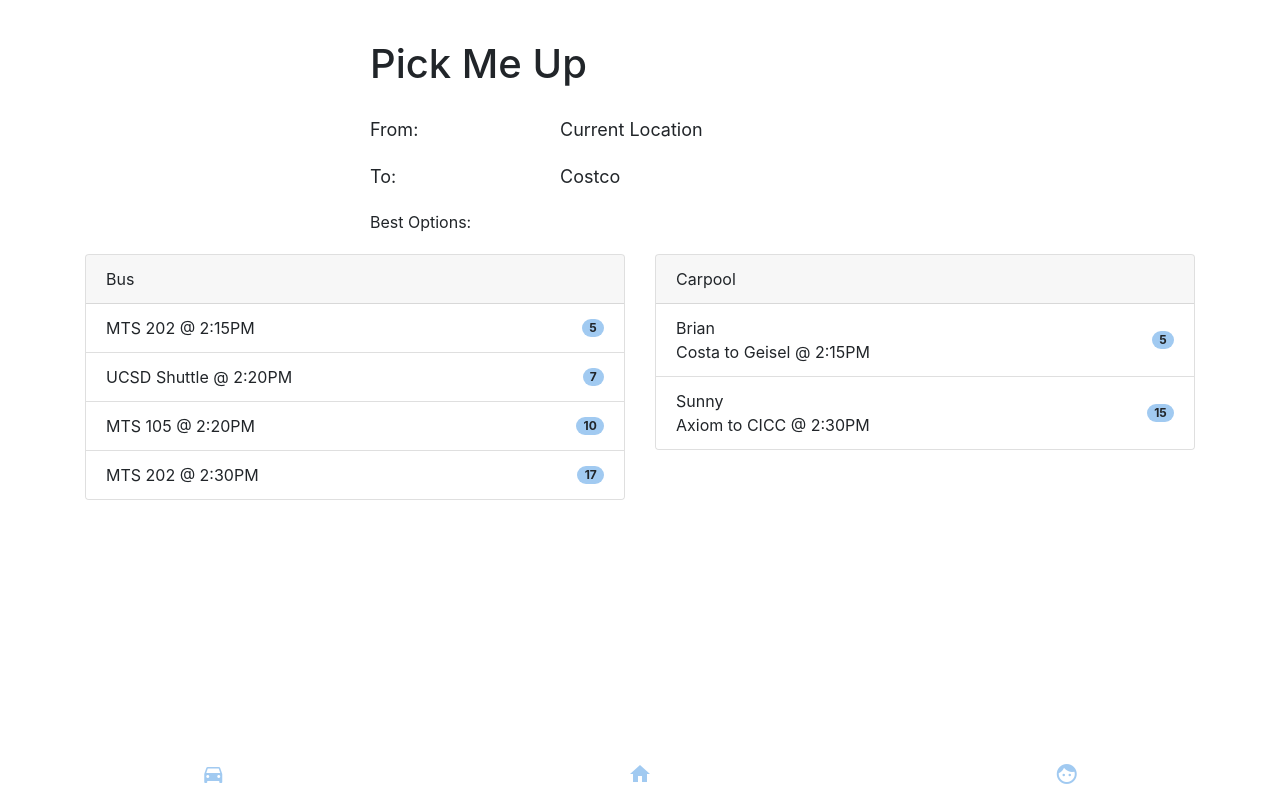
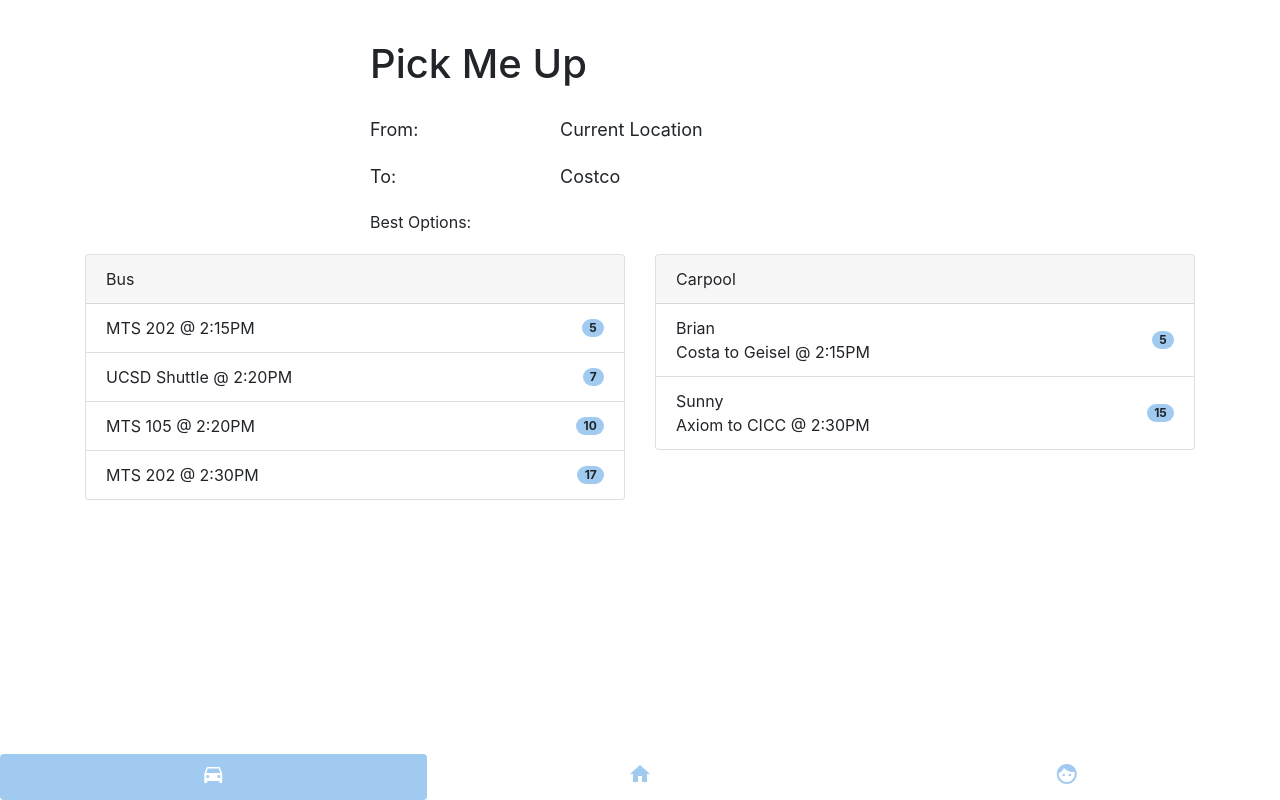
Before and after one commit to bchann/pick-me-up, a React (Create React App) app: page /routes/Costco in a window 1280 px wide. Built offline with nearby package versions, Linux system fonts and the light colour scheme.

Commit message:
fixed navbar active tabs

```diff
--- a/src/components/App.js
+++ b/src/components/App.js
@@ -1,6 +1,5 @@
 import React, { Component } from 'react';
 import { Route, Switch } from 'react-router-dom';
-import { Nav } from 'react-bootstrap';
 import Routes from './Routes/Routes';
 import Friends from './Friends/Friends';
 import Home from './Home/Home';
@@ -16,24 +15,6 @@ class App extends Component {
           <Route path="/routes/:dest" render={props => <Routes {...props} />} />
           <Route component={Home} />
         </Switch>
-
-        <Nav justify variant="pills" className="fixed-bottom">
-          <Nav.Item>
-            <Nav.Link href="/routes/Geisel">
-              <i className="material-icons">directions_car</i>
-            </Nav.Link>
-          </Nav.Item>
-          <Nav.Item>
-            <Nav.Link href="/home">
-              <i className="material-icons">home</i>
-            </Nav.Link>
-          </Nav.Item>
-          <Nav.Item>
-            <Nav.Link href="/friends">
-              <i className="material-icons">face</i>
-            </Nav.Link>
-          </Nav.Item>
-        </Nav>
       </div>
     );
   }
--- /dev/null
+++ b/src/components/BottomNav/BottomNav.js
@@ -0,0 +1,28 @@
+import React, { Component } from 'react';
+import { Nav } from 'react-bootstrap';
+
+class BottomNav extends Component {
+  render() {
+    return (
+      <Nav justify variant="pills" className="fixed-bottom">
+        <Nav.Item>
+          <Nav.Link href="/routes/Geisel" active={this.props.activeTab === 'routes'}>
+            <i className="material-icons">directions_car</i>
+          </Nav.Link>
+        </Nav.Item>
+        <Nav.Item>
+          <Nav.Link href="/home" active={this.props.activeTab === 'home'}>
+            <i className="material-icons">home</i>
+          </Nav.Link>
+        </Nav.Item>
+        <Nav.Item>
+          <Nav.Link href="/friends" active={this.props.activeTab === 'friends'}>
+            <i className="material-icons">face</i>
+          </Nav.Link>
+        </Nav.Item>
+      </Nav>
+    );
+  }
+}
+
+export default BottomNav;
--- a/src/components/Friends/Friends.js
+++ b/src/components/Friends/Friends.js
@@ -1,6 +1,7 @@
 import React, { Component } from 'react';
 import './Friends.scss';
 import { Container } from 'react-bootstrap';
+import BottomNav from '../BottomNav/BottomNav';
 
 class Friends extends Component {
   constructor() {
@@ -18,6 +19,7 @@ class Friends extends Component {
     return (
       <div className="friends">
         <Container>Friends Screen</Container>
+        <BottomNav activeTab="friends" />
       </div>
     );
   }
--- a/src/components/Home/Home.js
+++ b/src/components/Home/Home.js
@@ -1,6 +1,7 @@
 import React, { Component } from 'react';
 import { Container, Row, Col, InputGroup, Button, FormControl, ListGroup } from 'react-bootstrap';
 import './Home.scss';
+import BottomNav from '../BottomNav/BottomNav';
 
 class Home extends Component {
   constructor() {
@@ -74,6 +75,7 @@ class Home extends Component {
             </Col>
           </Row>
         </Container>
+        <BottomNav activeTab="home" />
       </div>
     );
   }
--- a/src/components/Routes/Routes.js
+++ b/src/components/Routes/Routes.js
@@ -1,6 +1,7 @@
 import React, { Component } from 'react';
 import { Col, Container, Row, Card, ListGroup, ListGroupItem, Badge } from 'react-bootstrap';
 import './Routes.scss';
+import BottomNav from '../BottomNav/BottomNav';
 
 class Routes extends Component {
   constructor(props) {
@@ -93,6 +94,7 @@ class Routes extends Component {
             </Col>
           </Row>
         </Container>
+        <BottomNav activeTab="routes" />
       </div>
     );
   }
--- a/src/index.scss
+++ b/src/index.scss
@@ -18,3 +18,7 @@ body {
 code {
   font-family: source-code-pro, Menlo, Monaco, Consolas, 'Courier New', monospace;
 }
+
+.container {
+  margin-bottom: 50px;
+}
```
